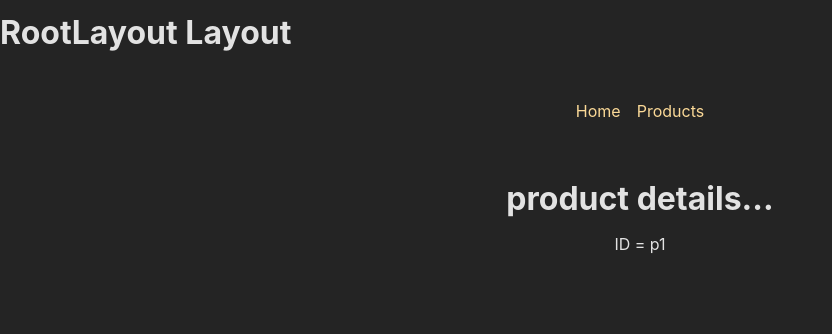
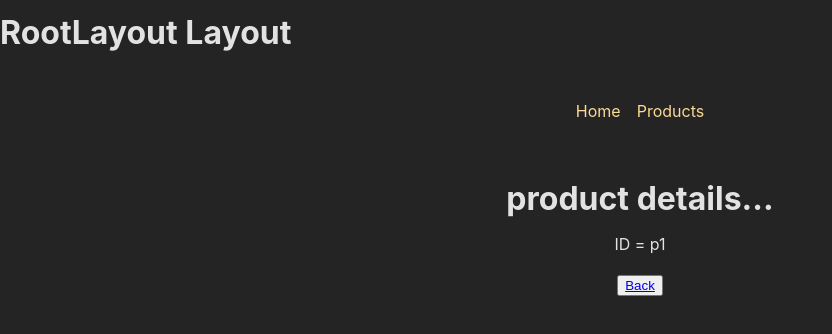
Before and after one commit to Tsitsey91/React-Complete-Guide-Course, a React (Create React App) app: page /products/p1 in a window 1280 px wide. Shown: the top 334 px of the page, without its empty margins (0-832 px from the left). Built offline with nearby package versions, Linux system fonts and the light colour scheme.

Commit message:
Relative & Absolute paths

```diff
--- a/src/pages/ProductDetails.js
+++ b/src/pages/ProductDetails.js
@@ -2,7 +2,7 @@
 // here we want to know from the dynamic url which product
 // was selected so that we can fetch the corresponding data
 
-import { useParams } from "react-router-dom"
+import { Link, useParams } from "react-router-dom"
 
 // from our backend
 const ProductDetails = () => {
@@ -17,6 +17,7 @@ const ProductDetails = () => {
     return <>
         <h1>product details...</h1>
         <p>ID = {params.productID}</p>
+        <button><Link to='..' relative="path">Back</Link></button>
     </>
 }
 
```
